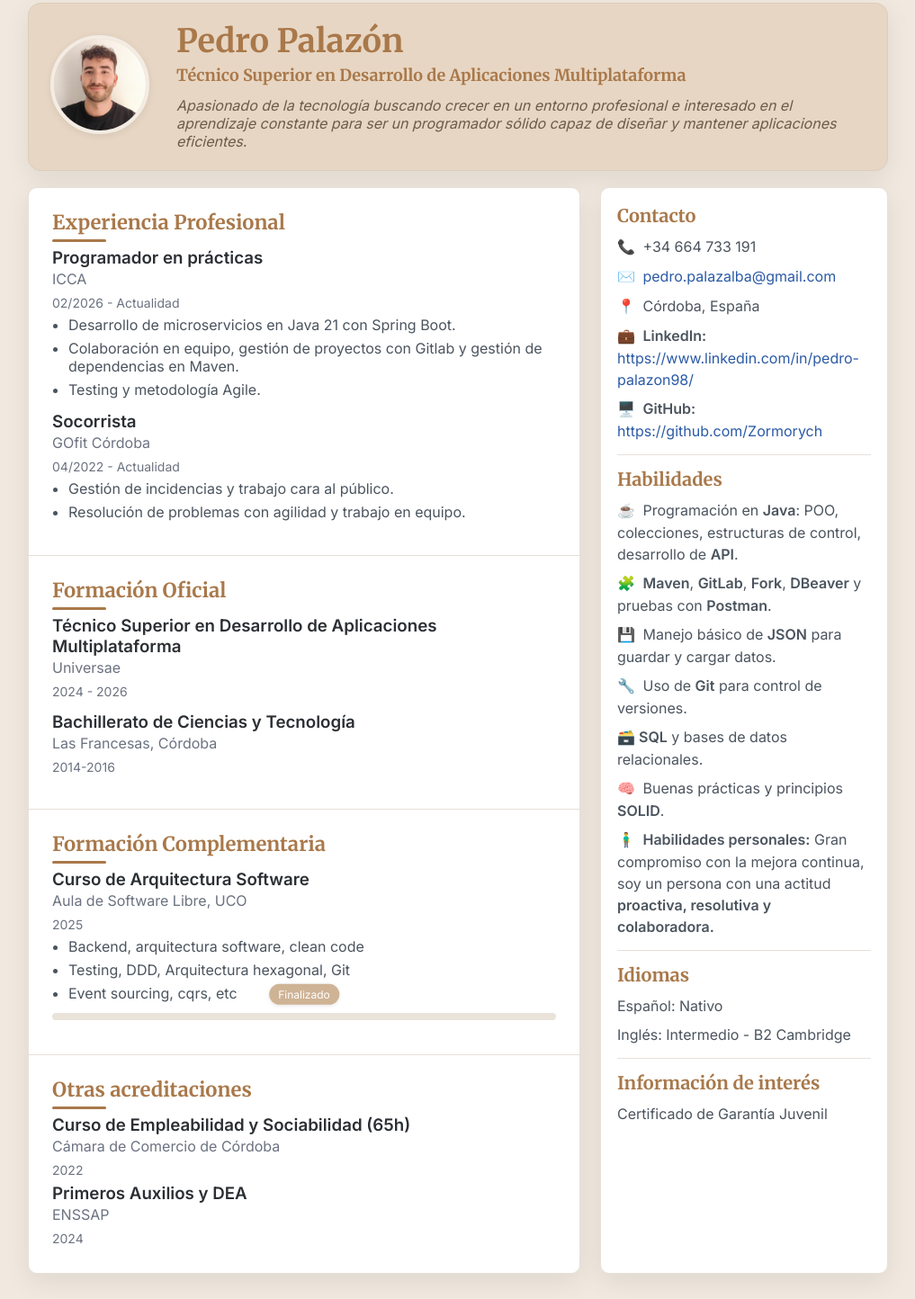
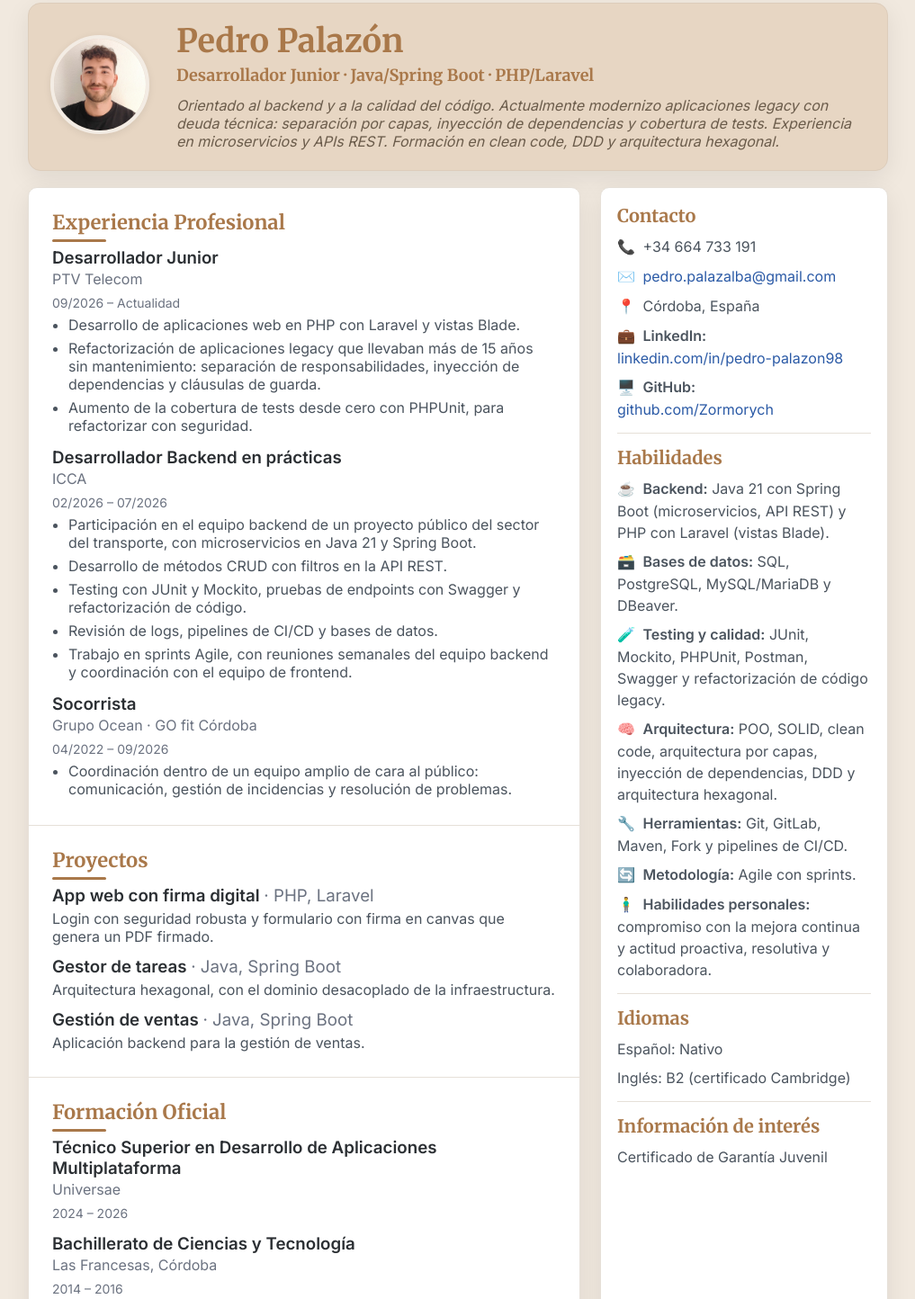
Before and after one commit to Zormorych/CV-Pedro-Palazon, a plain HTML site: page index.html in a window 1280 px wide. Shown: the part 37-1481 px from the top of the page at 90% size, without its empty margins (131-1148 px from the left). Drawn offline with Linux system fonts and the light colour scheme.

Commit message:
Actualización trabajo en PTV, finalizacion practicas, 05/10/26

```diff
--- a/index.html
+++ b/index.html
@@ -22,22 +22,21 @@
     <header class="hero">
       <div class="hero__grid">
         <div class="hero__photo">
-          <!-- Imagen metida, (hacerme una mejor) -->
           <img src="foto_pedro_CV.jpg" alt="Foto de Pedro Palazón" />
         </div>
         <div class="hero__text">
           <h1 class="hero__name">Pedro Palazón</h1>
-          <p class="hero__role">Técnico Superior en Desarrollo de Aplicaciones Multiplataforma</p>
+          <p class="hero__role">Desarrollador Junior · Java/Spring Boot · PHP/Laravel</p>
           <p class="hero__summary">
-            Apasionado de la tecnología buscando crecer en un entorno profesional e interesado en el aprendizaje
-            constante para ser un programador sólido
-            capaz de diseñar y mantener aplicaciones eficientes. <!-- no se si me convence! -->
+            Orientado al backend y a la calidad del código. Actualmente modernizo aplicaciones legacy con deuda
+            técnica: separación por capas, inyección de dependencias y cobertura de tests. Experiencia en
+            microservicios y APIs REST. Formación en clean code, DDD y arquitectura hexagonal.
           </p>
         </div>
       </div>
     </header>
 
-    <!-- CUERPO: dos columnas (clumna principal + columna lateral) -->
+    <!-- CUERPO: dos columnas (columna principal + columna lateral) -->
     <div class="content-grid">
 
       <!-- Columna principal (izquierda) -->
@@ -48,33 +47,67 @@
           <h2 class="section__title">Experiencia Profesional</h2>
 
           <article class="item">
-            <h3 class="item__title">Programador en prácticas</h3>
-            <p class="item__org">ICCA</p>
+            <h3 class="item__title">Desarrollador Junior</h3>
+            <p class="item__org">PTV Telecom</p>
             <div class="item__dates">
-              <span>02/2026 - Actualidad</span>
-
+              <span>09/2026 – Actualidad</span>
             </div>
             <ul class="item__bullets">
-              <li>Desarrollo de microservicios en Java 21 con Spring Boot.</li>
-              <li>Colaboración en equipo, gestión de proyectos con Gitlab y gestión de dependencias en Maven.</li>
-              <li>Testing y metodología Agile.</li>
+              <li>Desarrollo de aplicaciones web en PHP con Laravel y vistas Blade.</li>
+              <li>Refactorización de aplicaciones legacy que llevaban más de 15 años sin mantenimiento: separación de
+                responsabilidades, inyección de dependencias y cláusulas de guarda.</li>
+              <li>Aumento de la cobertura de tests desde cero con PHPUnit, para refactorizar con
+                seguridad.</li>
             </ul>
           </article>
 
           <article class="item">
+            <h3 class="item__title">Desarrollador Backend en prácticas</h3>
+            <p class="item__org">ICCA</p>
+            <div class="item__dates">
+              <span>02/2026 – 07/2026</span>
+            </div>
+            <ul class="item__bullets">
+              <li>Participación en el equipo backend de un proyecto público del sector del transporte, con
+                microservicios en Java 21 y Spring Boot.</li>
+              <li>Desarrollo de métodos CRUD con filtros en la API REST.</li>
+              <li>Testing con JUnit y Mockito, pruebas de endpoints con Swagger y refactorización de código.</li>
+              <li>Revisión de logs, pipelines de CI/CD y bases de datos.</li>
+              <li>Trabajo en sprints Agile, con reuniones semanales del equipo backend y coordinación con el equipo de
+                frontend.</li>
+            </ul>
+          </article>
+
+          <article class="item item--compact">
             <h3 class="item__title">Socorrista</h3>
-            <p class="item__org">GOfit Córdoba</p>
+            <p class="item__org">Grupo Ocean · GO fit Córdoba</p>
             <div class="item__dates">
-              <span>04/2022 - Actualidad</span>
+              <span>04/2022 – 09/2026</span>
+            </div>
+            <ul class="item__bullets">
+              <li>Coordinación dentro de un equipo amplio de cara al público: comunicación, gestión de incidencias y
+                resolución de problemas.</li>
+            </ul>
+          </article>
+        </section>
 
-            </div>
+        <!-- Proyectos -->
+        <section class="section">
+          <h2 class="section__title">Proyectos</h2>
 
-            <ul class="item__bullets">
-              <li>Gestión de incidencias y trabajo cara al público.</li>
-              <li>Resolución de problemas con agilidad y trabajo en equipo.</li>
+          <article class="item item--compact">
+            <h3 class="item__title">App web con firma digital <span class="item__stack">· PHP, Laravel</span></h3>
+            <p class="item__desc">Login con seguridad robusta y formulario con firma en canvas que genera un PDF firmado.</p>
+          </article>
 
+          <article class="item item--compact">
+            <h3 class="item__title">Gestor de tareas <span class="item__stack">· Java, Spring Boot</span></h3>
+            <p class="item__desc">Arquitectura hexagonal, con el dominio desacoplado de la infraestructura.</p>
+          </article>
 
-            </ul>
+          <article class="item item--compact">
+            <h3 class="item__title">Gestión de ventas <span class="item__stack">· Java, Spring Boot</span></h3>
+            <p class="item__desc">Aplicación backend para la gestión de ventas.</p>
           </article>
         </section>
 
@@ -85,13 +118,14 @@
           <article class="item">
             <h3 class="item__title">Técnico Superior en Desarrollo de Aplicaciones Multiplataforma</h3>
             <p class="item__org">Universae</p>
-            <p class="item__dates">2024 - 2026</p>
+            <p class="item__dates">2024 – 2026</p>
           </article>
 
           <article class="item">
             <h3 class="item__title">Bachillerato de Ciencias y Tecnología</h3>
             <p class="item__org">Las Francesas, Córdoba</p>
-            <p class="item__dates">2014-2016 </p>
+            <p class="item__dates">2014 – 2016</p>
+          </article>
         </section>
 
         <!-- Formación complementaria -->
@@ -99,41 +133,16 @@
           <h2 class="section__title">Formación Complementaria</h2>
 
           <article class="item">
-            <h3 class="item__title">Curso de Arquitectura Software</h3>
-            <p class="item__org">Aula de Software Libre, UCO</p>
-            <p class="item__dates"> 2025</p>
+            <h3 class="item__title">Curso de Arquitectura de Software</h3>
+            <p class="item__org">Aula de Software Libre, Universidad de Córdoba</p>
+            <p class="item__dates">2025</p>
 
             <ul class="item__bullets">
-              <li>Backend, arquitectura software, clean code</li>
-              <li>Testing, DDD, Arquitectura hexagonal, Git</li>
-              <li>Event sourcing, cqrs, etc</li>
+              <li>Arquitectura de software backend y clean code.</li>
+              <li>DDD, arquitectura hexagonal, event sourcing y CQRS.</li>
+              <li>Testing y control de versiones con Git.</li>
             </ul>
-
-            <!--“En curso” -->
-            <div class="pill-progress">
-              <div class="pill-progress__track">
-                <span class="pill-progress__label">Finalizado</span>
-              </div>
-            </div>
           </article>
-        </section>
-
-        <!-- Otras acreditaciones -->
-        <section class="section">
-          <h2 class="section__title">Otras acreditaciones</h2>
-          <article class="item item--compact">
-            <h3 class="item__title">Curso de Empleabilidad y Sociabilidad (65h)</h3>
-            <p class="item__org">Cámara de Comercio de Córdoba</p>
-            <p class="item__dates">2022</p>
-          </article>
-
-          <article class="item item--compact">
-            <h3 class="item__title">Primeros Auxilios y DEA</h3>
-            <p class="item__org">ENSSAP</p>
-            <p class="item__dates">2024</p>
-          </article>
-
-
         </section>
 
       </main>
@@ -148,15 +157,12 @@
             <li><span class="ico">📞</span> +34 664 733 191</li>
             <li><span class="ico">✉</span> <a href="mailto:pedro.palazalba@gmail.com">pedro.palazalba@gmail.com</a></li>
             <li><span class="ico">📍</span> Córdoba, España</li>
-            <li><span class="ico">💼</span>
-              <strong>LinkedIn:</strong> <br>
+            <li><span class="ico">💼</span> <strong>LinkedIn:</strong> <br>
               <a href="https://www.linkedin.com/in/pedro-palazon98/" target="_blank"
-                rel="noopener">https://www.linkedin.com/in/pedro-palazon98/
-
-              </a>
+                rel="noopener">linkedin.com/in/pedro-palazon98</a>
             </li>
             <li><span class="ico">🖥️</span> <strong>GitHub:</strong> <br>
-              <a href="https://github.com/Zormorych" target="_blank" rel="noopener">https://github.com/Zormorych</a>
+              <a href="https://github.com/Zormorych" target="_blank" rel="noopener">github.com/Zormorych</a>
             </li>
           </ul>
         </section>
@@ -165,17 +171,19 @@
         <section class="sideblock">
           <h2 class="sideblock__title">Habilidades</h2>
           <ul class="skill-list">
-            <li><span class="ico">☕</span> Programación en <strong>Java</strong>: POO, colecciones, estructuras de
-              control, desarrollo de <strong>API</strong>.</li>
-            <li><span class="ico">🧩</span> <strong>Maven</strong>, <strong>GitLab</strong>, <strong>Fork</strong>,
-              <strong>DBeaver</strong> y pruebas con <strong>Postman</strong>.
+            <li><span class="ico">☕</span> <strong>Backend:</strong> Java 21 con Spring Boot (microservicios, API REST)
+              y PHP con Laravel (vistas Blade).</li>
+            <li><span class="ico">🗃</span> <strong>Bases de datos:</strong> SQL, PostgreSQL, MySQL/MariaDB y DBeaver.
             </li>
-            <li><span class="ico">💾</span> Manejo básico de <strong>JSON</strong> para guardar y cargar datos.</li>
-            <li><span class="ico">🔧</span> Uso de <strong>Git</strong> para control de versiones.</li>
-            <li><span class="ico">🗃</span><strong>SQL</strong> y bases de datos relacionales.</li>
-            <li><span class="ico">🧠</span> Buenas prácticas y principios <strong>SOLID</strong>.</li>
-            <li><span class="ico">🧍‍♂️</span> <strong> Habilidades personales:</strong> Gran compromiso con la mejora
-              continua, soy un persona con una actitud <strong> proactiva, resolutiva y colaboradora.</strong></li>
+            <li><span class="ico">🧪</span> <strong>Testing y calidad:</strong> JUnit, Mockito, PHPUnit, Postman,
+              Swagger y refactorización de código legacy.</li>
+            <li><span class="ico">🧠</span> <strong>Arquitectura:</strong> POO, SOLID, clean code, arquitectura por capas,
+              inyección de dependencias, DDD y arquitectura hexagonal.</li>
+            <li><span class="ico">🔧</span> <strong>Herramientas:</strong> Git, GitLab, Maven, Fork y pipelines de CI/CD.
+            </li>
+            <li><span class="ico">🔄</span> <strong>Metodología:</strong> Agile con sprints.</li>
+            <li><span class="ico">🧍‍♂️</span> <strong>Habilidades personales:</strong> compromiso con la mejora continua
+              y actitud proactiva, resolutiva y colaboradora.</li>
           </ul>
         </section>
 
@@ -185,12 +193,11 @@
           <h2 class="sideblock__title">Idiomas</h2>
           <ul class="lang-list">
             <li>Español: Nativo</li>
-            <li>Inglés: Intermedio - B2 Cambridge</li>
+            <li>Inglés: B2 (certificado Cambridge)</li>
           </ul>
         </section>
 
-        <!-- pequeño hueco libre para - Información de interés -->
-
+        <!-- Información de interés -->
         <section class="sideblock">
           <h2 class="sideblock__title">Información de interés</h2>
           <ul class="info-list">
--- a/style.css
+++ b/style.css
@@ -174,28 +174,19 @@ body {
   margin: 6px 0;
 }
 
-/* Banda de progreso “En curso” */
-.pill-progress {
-  margin-top: 12px;
+/* tecnologías junto al nombre del proyecto */
+.item__stack {
+  font-weight: 400;
+  color: var(--muted);
 }
 
-.pill-progress__track {
-  position: relative;
-  height: 8px;
-  border-radius: 8px;
-  background: #eae3da;
+/* descripción de una línea (proyectos) */
+.item__desc {
+  margin: 4px 0 0;
 }
 
-.pill-progress__label {
-  position: absolute;
-  left: 50%;
-  transform: translateX(-50%) translateY(-140%);
-  background: #cfb395;
-  color: #fff;
-  font-size: 12px;
-  padding: 4px 10px;
-  border-radius: 20px;
-  box-shadow: 0 1px 4px rgba(0, 0, 0, .12);
+.item--compact + .item--compact {
+  margin-top: 12px;
 }
 
 /* =============== Lateral (derecha) =============== */
@@ -273,3 +264,147 @@ body {
     order: 2;
   }
 }
+
+/* =============== Impresión / PDF =============== */
+/* versión compacta para que el CV quepa en una sola página A4,
+   manteniendo las dos columnas (sin depender de la escala de impresión) */
+@page {
+  size: A4;
+  margin: 7mm;
+}
+
+@media print {
+  body {
+    background: #fff;
+    font-size: 12px;
+    line-height: 1.32;
+    -webkit-print-color-adjust: exact;
+    print-color-adjust: exact;
+  }
+
+  .page {
+    max-width: none;
+    margin: 0;
+    padding: 0;
+  }
+
+  .hero,
+  .main,
+  .sidebar {
+    box-shadow: none;
+  }
+
+  /* Cabecera */
+  .hero {
+    padding: 12px 16px;
+    margin-bottom: 8px;
+  }
+
+  .hero__grid {
+    grid-template-columns: 78px 1fr;
+    gap: 14px;
+  }
+
+  .hero__photo img {
+    width: 78px;
+    height: 78px;
+    border-width: 3px;
+  }
+
+  .hero__name {
+    font-size: 25px;
+  }
+
+  .hero__role {
+    font-size: 14px;
+    margin: 2px 0 5px;
+  }
+
+  /* Dos columnas también en papel */
+  .content-grid {
+    grid-template-columns: 1fr 225px;
+    gap: 10px;
+  }
+
+  /* Columna principal */
+  .section {
+    padding: 8px 16px;
+  }
+
+  .section__title {
+    font-size: 16px;
+    margin: 0 0 8px;
+  }
+
+  .section__title::after {
+    bottom: -4px;
+    width: 44px;
+    height: 2px;
+  }
+
+  .item {
+    margin: 5px 0 7px;
+  }
+
+  .item--compact+.item--compact {
+    margin-top: 6px;
+  }
+
+  .item__title {
+    font-size: 13px;
+  }
+
+  /* empresa y fechas en la misma línea: "PTV Telecom · 09/2026 – Actualidad" */
+  .item__org,
+  .item__dates {
+    display: inline;
+    font-size: 11.5px;
+  }
+
+  .item__dates::before {
+    content: " · ";
+  }
+
+  .item__bullets li {
+    margin: 1px 0;
+  }
+
+  .item__desc {
+    margin: 1px 0 0;
+  }
+
+  /* Lateral */
+  .sidebar {
+    padding: 10px 12px;
+  }
+
+  .sideblock__title {
+    font-size: 15px;
+    margin: 0 0 5px;
+  }
+
+  .sideblock+.sideblock {
+    margin-top: 8px;
+    padding-top: 8px;
+  }
+
+  .contact li,
+  .skill-list li,
+  .lang-list li,
+  .info-list li {
+    margin: 4px 0;
+    line-height: 1.35;
+  }
+
+  /* si algún día ocupa más de una página, que no se partan bloques */
+  .item,
+  .contact li,
+  .skill-list li {
+    break-inside: avoid;
+  }
+
+  .section__title,
+  .sideblock__title {
+    break-after: avoid;
+  }
+}
```
